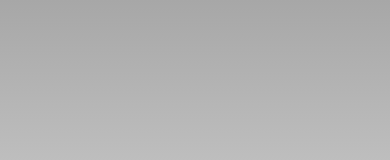
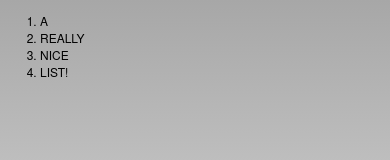
Before and after one commit to alyssaaa/MWWCHub, a plain HTML site: page www/index.html in a window 390 px wide. Shown: the top 160 px of the page. Drawn offline with Linux system fonts and the light colour scheme; some packages are replaced by stand-ins of ours.

Commit message:
Cool new list!

```diff
--- a/www/index.html
+++ b/www/index.html
@@ -36,6 +36,12 @@
         <title>Hello World</title>
     </head>
     <body>
+	  <ol>
+		<li>A</li>
+		<li>Really</li>
+		<li>Nice</li>
+		<li>List!</li>
+	  </ol>
         <div class="app">
             <h1>Apache Cordova</h1>
             <div id="deviceready" class="blink">
```
